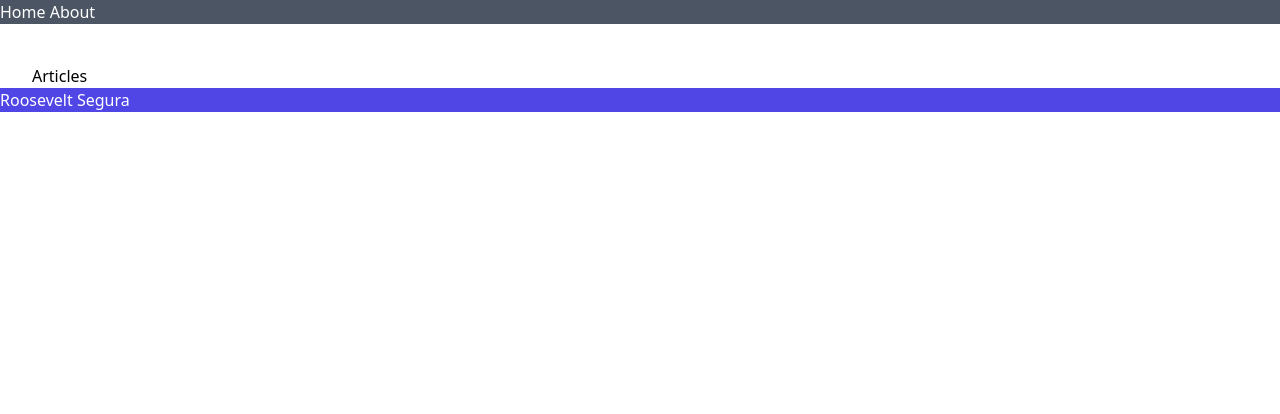
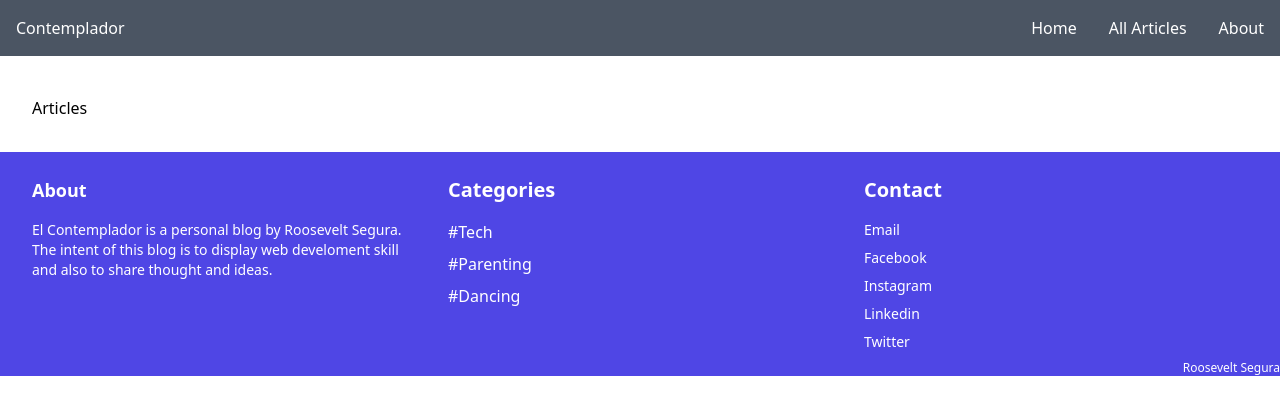
Before and after one commit to r8s11/contemplador, an Astro site: page /articles in a window 1280 px wide. Built offline with nearby package versions, Linux system fonts and the light colour scheme; Astro itself is replaced by a stand-in of ours.

Commit message:
footer and navbar

```diff
--- a/src/components/Footer.astro
+++ b/src/components/Footer.astro
@@ -1 +1,43 @@
-<footer class="bg-indigo-600 text-white "><h2>Roosevelt Segura<h2></footer>
+---
+import { capitalize } from "../utils";
+
+const uniqueTags: string[] = ["Tech", "Parenting", "Dancing"];
+---
+
+<footer class="bg-indigo-600 text-white">
+  <div class="container mx-auto mt-8 max-w-screen-xl px-8">
+    <div class="grid grid-cols-1 gap-8 sm:grid-cols-2 lg:grid-cols-3">
+      <div class="mt-6">
+        <h3 class="text-lg font-semibold mb-4">About</h3>
+        <p class="text-white text-sm">
+          El Contemplador is a personal blog by Roosevelt Segura. The intent of
+          this blog is to display web develoment skill and also to share thought
+          and ideas.
+        </p>
+      </div>
+      <div class="mt-6">
+        <h3 class="text-xl font-semibold mb-4">Categories</h3>
+        <ul>
+          {
+            uniqueTags.map((tag) => (
+              <li class="mb-2">
+                <a href="">#{capitalize(tag)}</a>
+              </li>
+            ))
+          }
+        </ul>
+      </div>
+      <div class="mt-6">
+        <h3 class="text-xl font-semibold mb-4">Contact</h3>
+        <ul class="text-white text-sm">
+            <li class="mb-2"><a href="#">Email</a></li>
+            <li class="mb-2"><a href="#">Facebook</a></li>
+            <li class="mb-2"><a href="#">Instagram</a></li>
+            <li class="mb-2"><a href="#">Linkedin</a></li>
+            <li class="mb-2"><a href="#">Twitter</a></li>
+        </ul>
+      </div>
+    </div>
+  </div>
+  <p class="text-end text-xs">Roosevelt Segura</p>
+</footer>
--- a/src/components/Nav.astro
+++ b/src/components/Nav.astro
@@ -1,4 +1,25 @@
 <nav class="bg-gray-600 text-white">
-    <a href="/">Home</a>
-    <a href="/about">About</a>
+  <div
+    class="max-w-screen-xl flex flex-wrap items-center justify-between mx-auto p-4"
+  >
+  <a href="/" class="flex item-center space-x-3 rtl:space=x-reverse">Contemplador
+</a>
+    <button
+      data-collapse-toggle="navbar-default"
+      type="button"
+      class="inline-flex items-center p-2 w-10 h-10 justify-center text-sm text-gray-500 rounded-lg md:hidden hover:bg-gray-100 focus:outline-none focus:ring-2 focus:ring-gray-200"
+      >=</button
+    >
+    <div class="hidden w-full md:block md:w-auto" id="navbar-default">
+      <ul
+        class="fon-medium flex flex-col p-4 md:p-0 mt-4 border border-gray-100 text-white rounded-lg md:flex-row md:space-x-8 rtl:space-x-reverse md:mt-0 md:border-0"
+      >
+        <a href="/" class="block py-2 px-3 rounded md:p-0 hover:text-indigo-400"
+          >Home</a
+        >
+        <a href="/articles">All Articles</a>
+        <a href="/about">About</a>
+      </ul>
+    </div>
+  </div>
 </nav>
--- a/src/pages/articles/index.astro
+++ b/src/pages/articles/index.astro
@@ -3,4 +3,4 @@ import MainLayout from "../../layouts/MainLayout.astro";
 ---
 
 
-<MainLayout>Articles</MainLayout>
+<MainLayout ti>Articles</MainLayout>
--- a/src/pages/index.astro
+++ b/src/pages/index.astro
@@ -3,5 +3,5 @@ import MainLayout from "../../src/layouts/MainLayout.astro";
 ---
 
 <MainLayout title="Welcome">
-  <h1 class="text-4xl">Welcome to the blog</h1>
+  <h1 class="text-2xl">El Contemplador</h1>
 </MainLayout>
--- /dev/null
+++ b/src/utils.ts
@@ -0,0 +1,10 @@
+
+// Capitalize the first letter
+function capitalize(str: string): string {
+    if(typeof str !== "string" || str.length === 0){
+        return str;
+    }
+    return str.charAt(0).toUpperCase() + str.slice(1);
+}
+
+export {capitalize};
```
